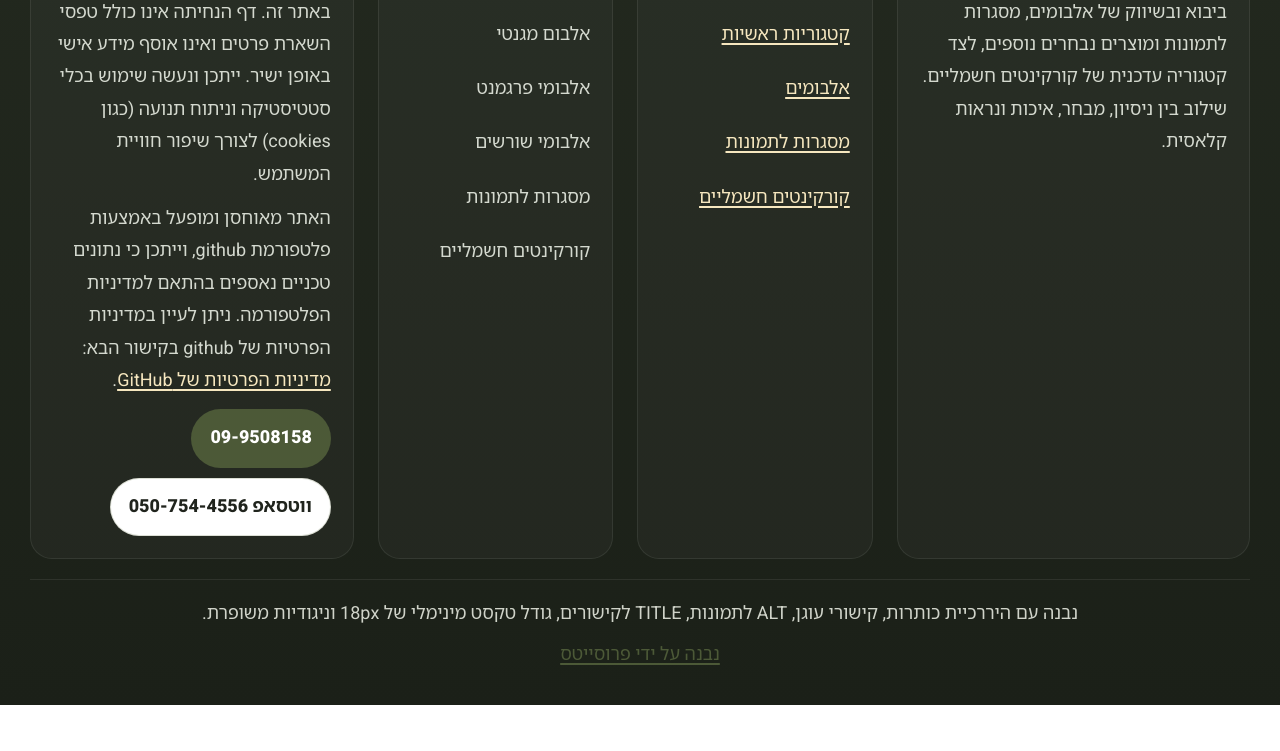
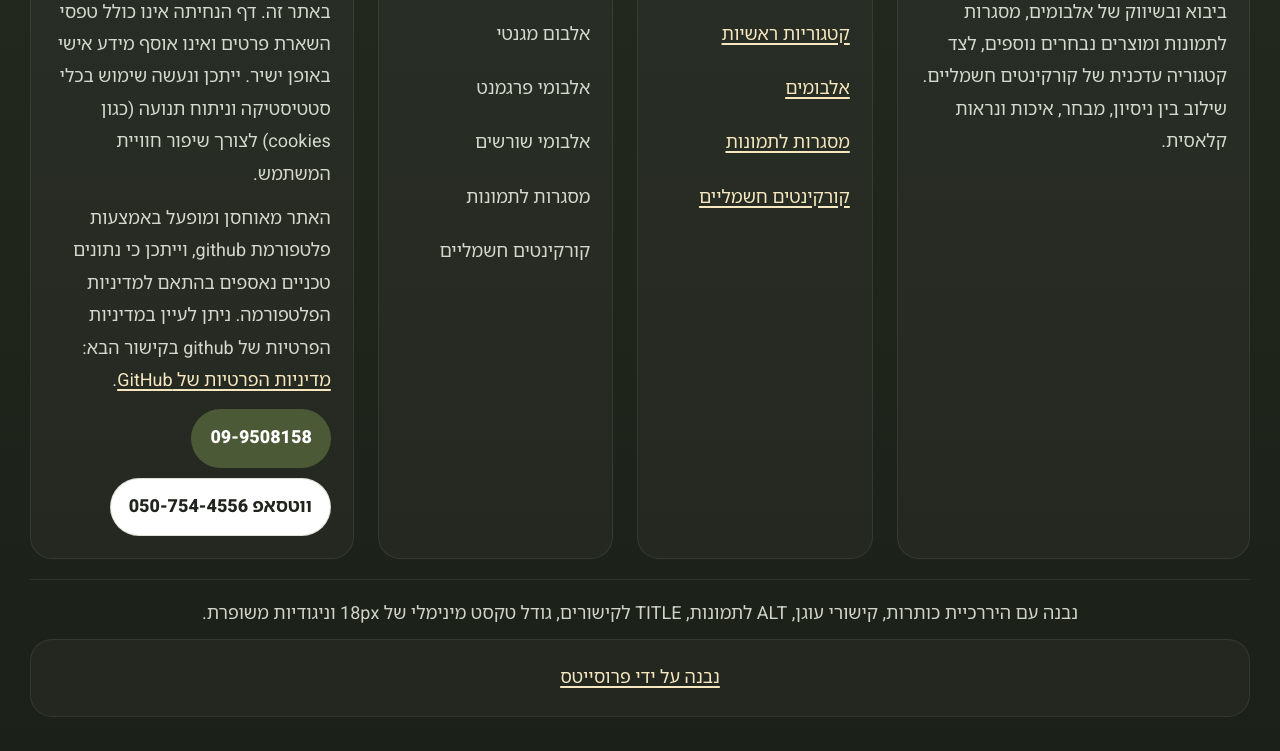
Before and after one commit to PrositesCoIl/shikko.com, a plain HTML site: page index.html in a window 1280 px wide. Shown: the part 4926-5677 px from the top of the page. Before the commit the page ends 5631 px from the top, so only its background shows below. Drawn offline with Linux system fonts and the light colour scheme.

Commit message:
Update index.html

```diff
--- a/index.html
+++ b/index.html
@@ -1176,7 +1176,7 @@
 
     <div class="container footer-bottom">
       <p>נבנה עם היררכיית כותרות, קישורי עוגן, ALT לתמונות, TITLE לקישורים, גודל טקסט מינימלי של 18px וניגודיות משופרת.</p>
-      <p>
+      <p class="footer-col">
         <a title="נבנה על ידי פרוסייטס" href="https://prosites.co.il/" rel="noopener">נבנה על ידי פרוסייטס</a>
       </p>
     </div>
```
